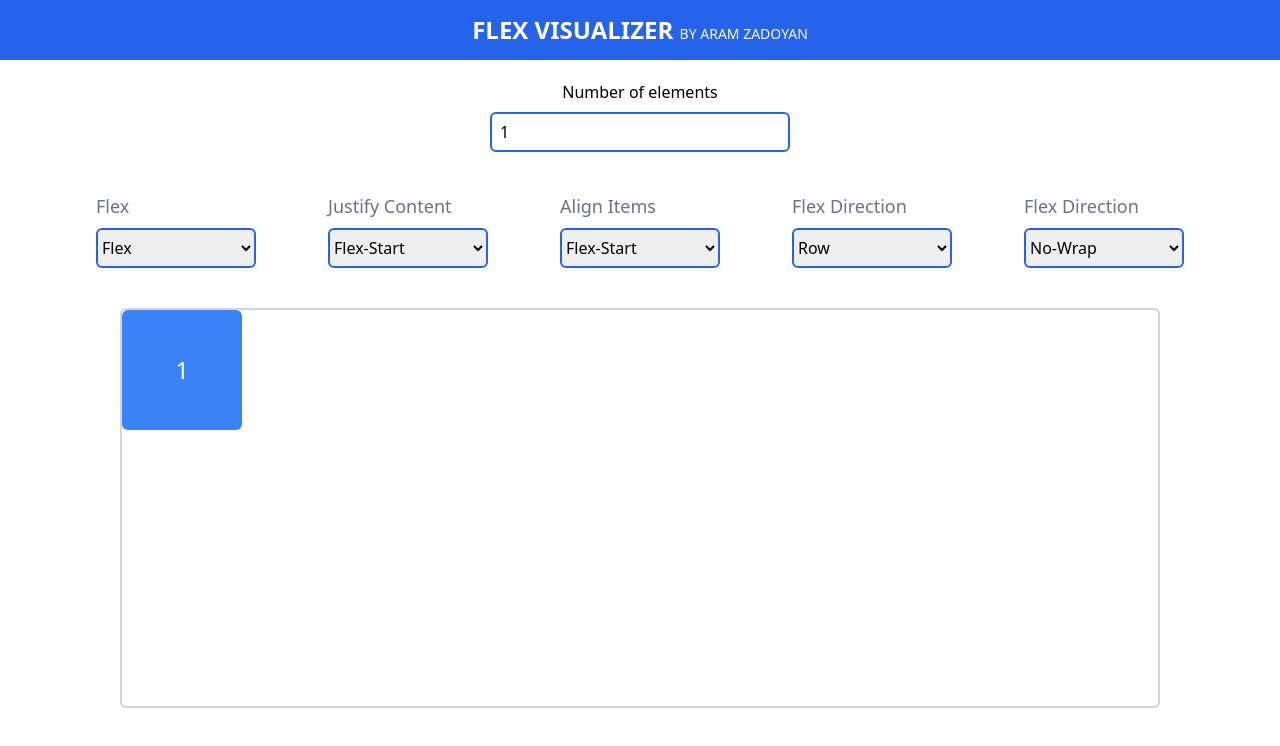
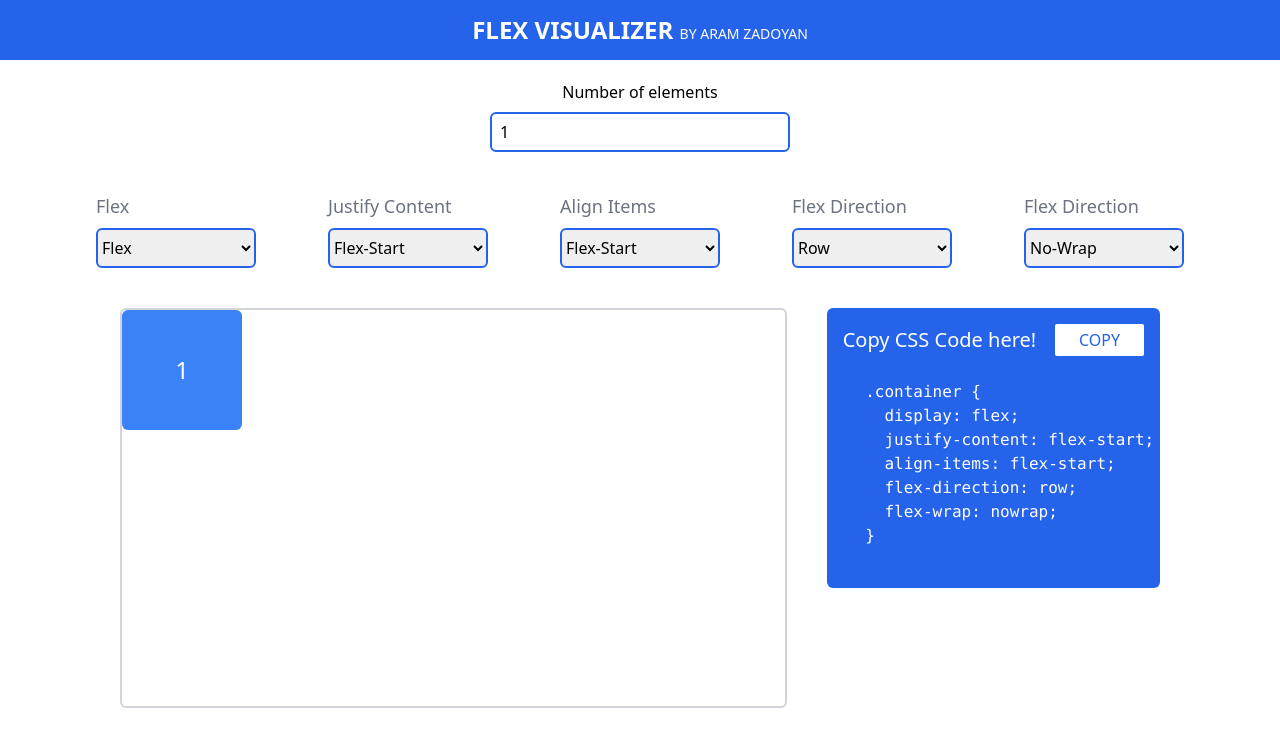
Before and after one commit to zad07an/Flex-Visualizer, a React (Vite) app: page / in a window 1280 px wide. Shown: the top 746 px of the page. Built offline with nearby package versions, Linux system fonts and the light colour scheme.

Commit message:
Flex visualizer

```diff
--- a/src/App.tsx
+++ b/src/App.tsx
@@ -3,12 +3,13 @@ import { InitialStateValues } from "./utils/interface";
 import InputsField from "./components/InputsField";
 import ElemetsBoard from "./components/ElemetsBoard";
 import Navbar from "./components/Navbar";
+import ShowCSS from "./components/ShowCSS";
 
 const initialState: InitialStateValues = {
-  justify: "",
-  align: "",
-  direction: "",
-  wrap: "",
+  justifyContent: "flex-start",
+  alignItems: "flex-start",
+  flexDirection: "row",
+  flexWrap: "nowrap",
   elementsAmount: 1,
 };
 
@@ -19,7 +20,10 @@ const App: FC = () => {
     <div>
       <Navbar />
       <InputsField inputVal={inputVal} setInputVal={setInputVal} />
-      <ElemetsBoard inputVal={inputVal} />
+      <div className=" w-full px-[120px] pt-10 pb-5 grid grid-cols-[2fr_1fr] gap-10">
+        <ElemetsBoard inputVal={inputVal} />
+        <ShowCSS inputVal={inputVal}/>
+      </div>
     </div>
   );
 };
--- a/src/components/ElemetsBoard.tsx
+++ b/src/components/ElemetsBoard.tsx
@@ -1,25 +1,27 @@
 import React from "react";
-import { ElementsBoardProps } from "../utils/interface";
+import { ElementsBoardProps, StyleProperties } from "../utils/interface";
 
 const ElemetsBoard: React.FC<ElementsBoardProps> = ({ inputVal }) => {
   const elements = [];
 
-  if (inputVal.elementsAmount >= 1 && inputVal.elementsAmount <= 10) {
+  if (inputVal.elementsAmount >= 1 && inputVal.elementsAmount <= 15) {
     for (let i = 1; i <= Number(inputVal?.elementsAmount); i++) {
       elements.push(i);
     }
   }
 
+  const styles: StyleProperties = {
+    'justifyContent': `${inputVal?.justifyContent}`,
+    'alignItems': `${inputVal?.alignItems}`,
+    'flexDirection': `${inputVal?.flexDirection}`,
+    'flexWrap': `${inputVal?.flexWrap}`,
+  };
+
   return (
-    <div className=" w-full px-[120px] pt-10 pb-5">
+    <div className=" overflow-hidden">
       <div
-        className=" w-full min-h-[400px] flex border-2 rounded-md border-gray-300 transition-all overflow-hidden"
-        style={{
-          justifyContent: inputVal?.justify,
-          alignItems: inputVal?.align,
-          flexDirection: inputVal?.direction,
-          flexWrap: inputVal?.wrap,
-        }}
+        className="  min-h-[400px] flex border-2 rounded-md border-gray-300 transition-all"
+        style={styles as React.CSSProperties}
       >
         {elements?.map((element, index) => {
           return (
--- a/src/components/InputsField.tsx
+++ b/src/components/InputsField.tsx
@@ -23,11 +23,11 @@ const InputsField: React.FC<InputsFieldProps> = ({ inputVal, setInputVal }) => {
             placeholder="How many elements do you want?"
             className=" w-[300px] px-2 border-2 border-blue-600 h-[40px] rounded-md outline-0 focus:border-red-600 transition-all"
             min={1}
-            max={10}
+            max={15}
           />
-          {inputVal?.elementsAmount > 10 ? (
+          {inputVal?.elementsAmount > 15 ? (
             <span className=" text-red-500">
-              Maximum number of elements should be 10
+              Maximum number of elements should be 15
             </span>
           ) : inputVal?.elementsAmount < 1 ? (
             <span className=" text-red-500">
--- /dev/null
+++ b/src/components/ShowCSS.tsx
@@ -0,0 +1,46 @@
+import React, { useState } from "react";
+import { ElementsBoardProps } from "../utils/interface";
+import { TypeHandleCopy } from "../utils/types";
+
+const ShowCSS: React.FC<ElementsBoardProps> = ({ inputVal }) => {
+  const [isCopied, setIsCopied] = useState<boolean>(false);
+
+  const handleCopy: TypeHandleCopy = async (text) => {
+    await navigator.clipboard.writeText(text);
+    setIsCopied(true);
+    setTimeout(() => setIsCopied(false), 2000);
+  };
+
+  const cssCode = `
+    .container {
+      display: flex;
+      justify-content: ${inputVal?.justifyContent};
+      align-items: ${inputVal?.alignItems};
+      flex-direction: ${inputVal?.flexDirection};
+      flex-wrap: ${inputVal?.flexWrap};
+    }
+  `;
+
+  return (
+    <div className=" h-max pb-4 bg-blue-600 rounded-md">
+      <div className=" w-full px-4 pt-4 flex items-center justify-between">
+        <div>
+          <p className=" text-xl text-white font-medium">Copy CSS Code here!</p>
+        </div>
+        <div>
+          <button
+            className=" px-6 py-1 bg-white text-blue-600 rounded-sm uppercase font-medium"
+            onClick={() => handleCopy(cssCode)}
+          >
+            {isCopied ? "Copied!" : "Copy"}
+          </button>
+        </div>
+      </div>
+      <div>
+        <pre className=" font-mono text-white">{cssCode}</pre>
+      </div>
+    </div>
+  );
+};
+
+export default ShowCSS;
--- a/src/utils/types.ts
+++ b/src/utils/types.ts
@@ -3,3 +3,5 @@ import { ChangeEvent } from "react";
 export type TypeSelectOnChage = (
   e: ChangeEvent<HTMLSelectElement | HTMLInputElement>
 ) => void;
+
+export type TypeHandleCopy = (text: string) => void
```
Also changed, not shown: src/utils/interface.ts (+11 -4 lines).
